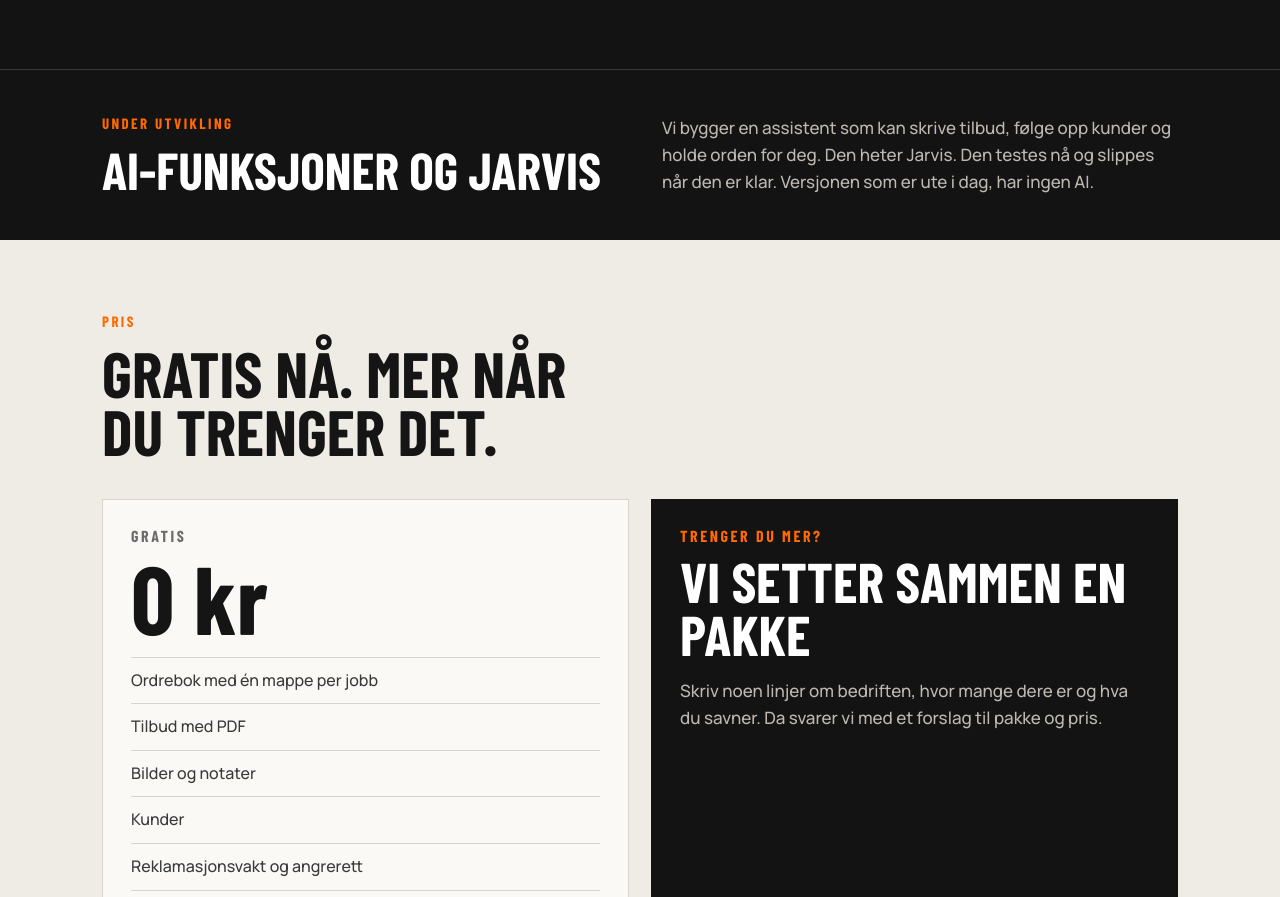
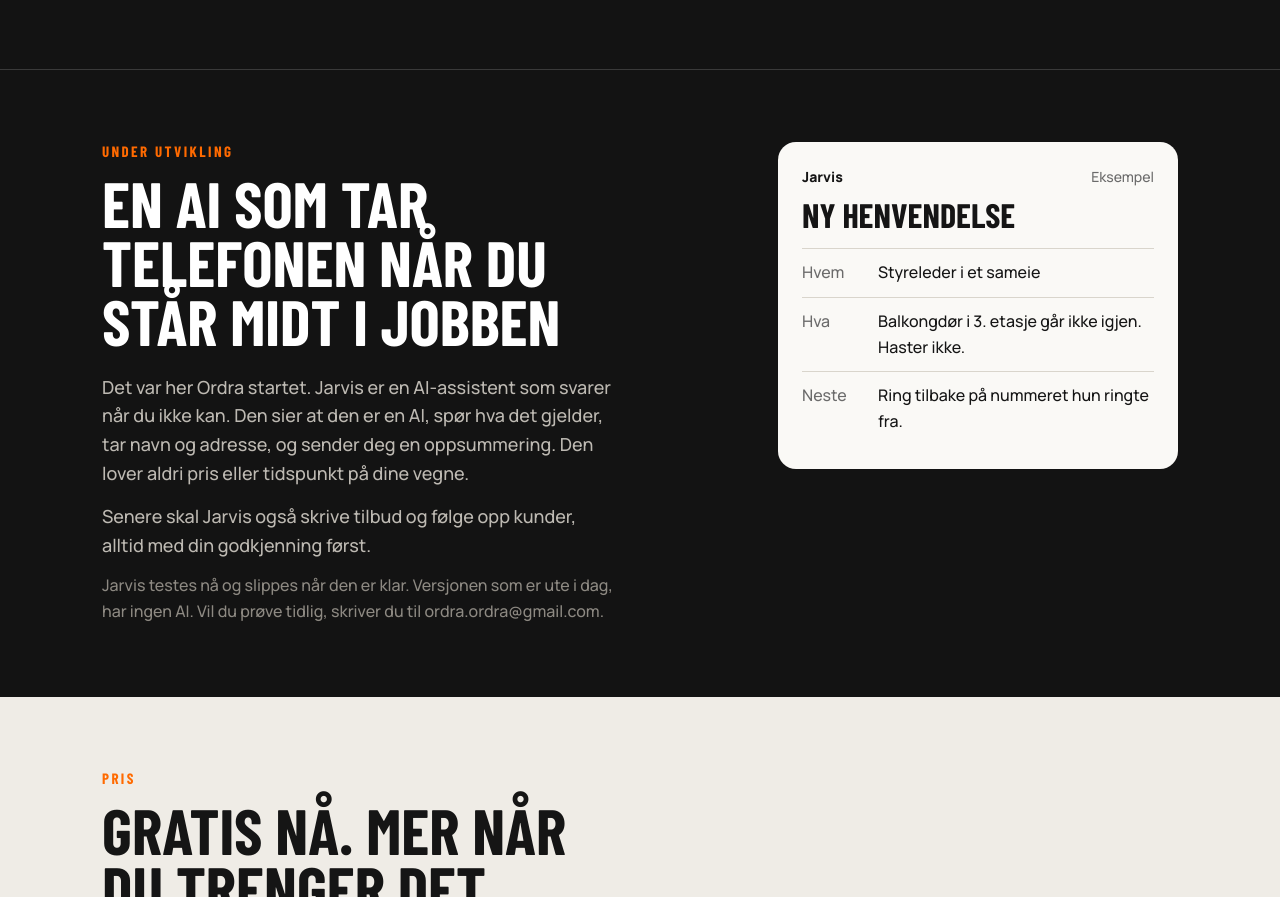
Before and after one commit to asstrata-art/ordra, a plain HTML site: page site/index.html in a window 1280 px wide. Shown: the part 2073-2970 px from the top of the page. Drawn offline with nearby package versions, Linux system fonts and the light colour scheme; a web font is replaced by a local one.

Commit message:
Løft fram AI-en som tar telefonen i avsnittene om det som er under utvikling
Nettsiden (norsk og engelsk) får et større avsnitt om Jarvis som svarer telefonen, med et eksempel på oppsummering. Boksen under Mer i appen sier det samme, oversatt til en, sv, da og de. Det står fortsatt tydelig at dagens versjon ikke har AI.

Co-Authored-By: Claude Fable 5.2 <noreply@anthropic.com>
Claude-Session: https://claude.ai/code/session_014Qf8E6CtaWcvhvHpZm55hs

```diff
--- a/site/index.html
+++ b/site/index.html
@@ -94,6 +94,11 @@ section{padding:72px 0}
 .why p{font-size:18px;margin-bottom:14px}
 @media(max-width:860px){.why{grid-template-columns:1fr;gap:20px}}
 
+.msg{background:var(--paper);color:var(--ink2);border-radius:18px;padding:24px;max-width:400px;justify-self:end;width:100%}
+.msg .mh{display:flex;justify-content:space-between;font-size:14px;color:var(--muted);margin-bottom:10px}.msg .mh b{color:var(--ink);font-weight:800}
+.msg h3{font:800 34px/1 var(--disp);text-transform:uppercase;margin:0}
+.msg dl{margin:16px 0 0;font-size:16px}.msg dl div{display:flex;gap:14px;padding:11px 0;border-top:1px solid var(--line)}.msg dt{color:var(--muted);flex:0 0 62px}.msg dd{margin:0;color:var(--ink)}
+@media(max-width:860px){.msg{justify-self:start}}
 .faq{max-width:780px;border-top:2px solid var(--ink)}
 details{border-bottom:1px solid var(--line);padding:18px 0}
 summary{cursor:pointer;font-weight:800;font-size:18px;color:var(--ink);list-style:none;display:flex;justify-content:space-between;gap:12px}
@@ -164,9 +169,19 @@ footer .legal{grid-column:1/-1;border-top:1px solid var(--rule);padding-top:18px
   </ol>
 </div></section>
 
-<section class="dark" style="padding:44px 0;border-top:1px solid var(--rule)"><div class="wrap why">
-  <div><span class="eyebrow">Under utvikling</span><h2 style="font-size:clamp(32px,4.6vw,52px)">AI-funksjoner og Jarvis</h2></div>
-  <div><p style="font-size:17px;margin:0">Vi bygger en assistent som kan skrive tilbud, følge opp kunder og holde orden for deg. Den heter Jarvis. Den testes nå og slippes når den er klar. Versjonen som er ute i dag, har ingen AI.</p></div>
+<section class="dark" style="border-top:1px solid var(--rule)"><div class="wrap why">
+  <div>
+    <span class="eyebrow">Under utvikling</span>
+    <h2>En AI som tar telefonen når du står midt i jobben</h2>
+    <p style="font-size:18px;margin:22px 0 14px">Det var her Ordra startet. Jarvis er en AI-assistent som svarer når du ikke kan. Den sier at den er en AI, spør hva det gjelder, tar navn og adresse, og sender deg en oppsummering. Den lover aldri pris eller tidspunkt på dine vegne.</p>
+    <p style="font-size:18px;margin:0 0 14px">Senere skal Jarvis også skrive tilbud og følge opp kunder, alltid med din godkjenning først.</p>
+    <p style="font-size:16px;margin:0;color:#8d8982">Jarvis testes nå og slippes når den er klar. Versjonen som er ute i dag, har ingen AI. Vil du prøve tidlig, skriver du til ordra.ordra@gmail.com.</p>
+  </div>
+  <div class="msg" aria-label="Eksempel på oppsummering fra Jarvis">
+    <div class="mh"><b>Jarvis</b><span>Eksempel</span></div>
+    <h3>Ny henvendelse</h3>
+    <dl><div><dt>Hvem</dt><dd>Styreleder i et sameie</dd></div><div><dt>Hva</dt><dd>Balkongdør i 3. etasje går ikke igjen. Haster ikke.</dd></div><div><dt>Neste</dt><dd>Ring tilbake på nummeret hun ringte fra.</dd></div></dl>
+  </div>
 </div></section>
 
 <section id="pris"><div class="wrap">
```
Also changed, not shown: index.html (+5 -1 lines), site/en/index.html (+7 -3 lines).
